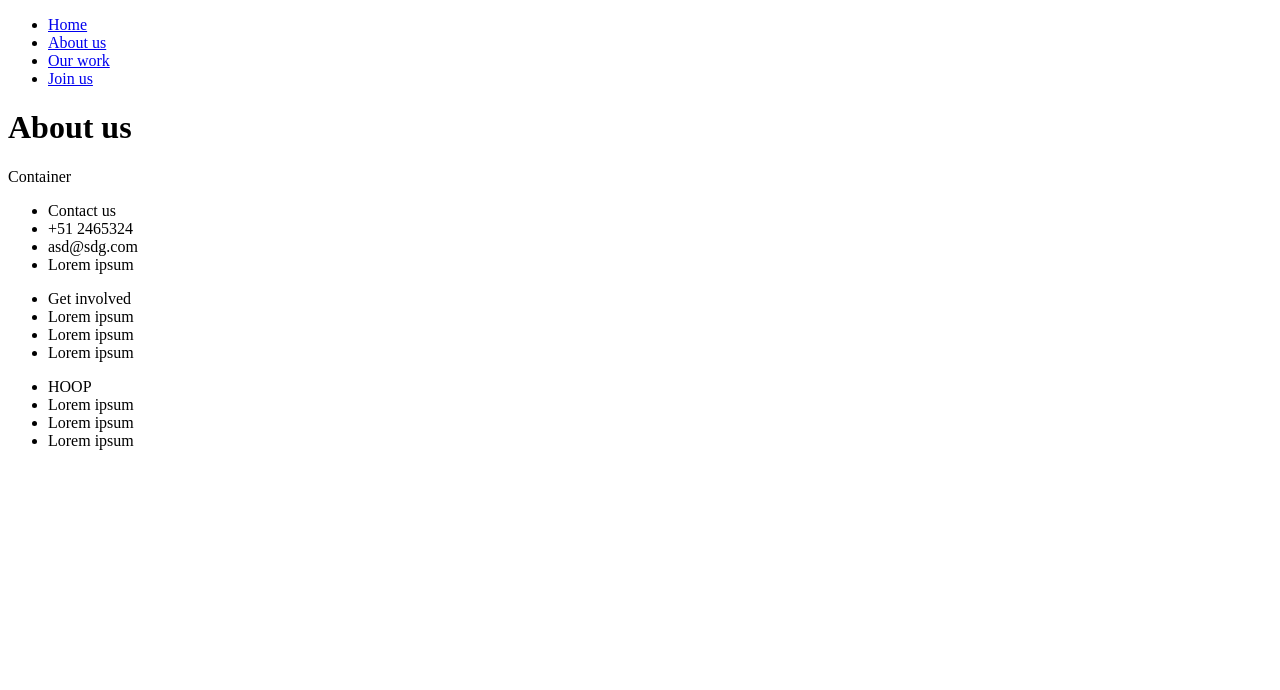
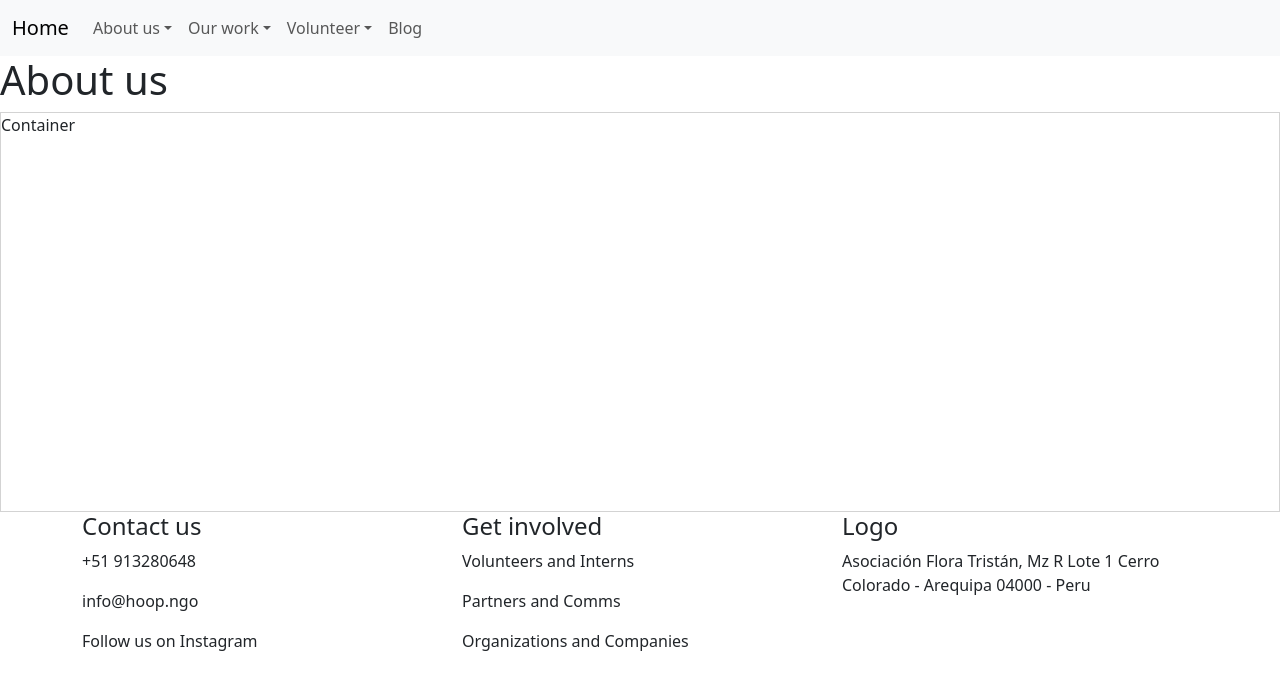
Before and after one commit to fsimizu/hoop_front, a React (Vite) app: page /about-us in a window 1280 px wide. Shown: the top 690 px of the page. Built offline with nearby package versions, Linux system fonts and the light colour scheme.

Commit message:
changes in the header and footer

```diff
--- a/index.html
+++ b/index.html
@@ -4,10 +4,12 @@
     <meta charset="UTF-8" />
     <link rel="icon" type="image/svg+xml" href="/vite.svg" />
     <meta name="viewport" content="width=device-width, initial-scale=1.0" />
-    <title>Vite + React</title>
+    <title>HOOP Perú</title>
+    <link href="https://cdn.jsdelivr.net/npm/bootstrap@5.3.0/dist/css/bootstrap.min.css" rel="stylesheet" integrity="sha384-9ndCyUaIbzAi2FUVXJi0CjmCapSmO7SnpJef0486qhLnuZ2cdeRhO02iuK6FUUVM" crossorigin="anonymous">
   </head>
   <body>
     <div id="root"></div>
+    <script src="https://cdn.jsdelivr.net/npm/bootstrap@5.3.0/dist/js/bootstrap.bundle.min.js" integrity="sha384-geWF76RCwLtnZ8qwWowPQNguL3RmwHVBC9FhGdlKrxdiJJigb/j/68SIy3Te4Bkz" crossorigin="anonymous"></script>
     <script type="module" src="/src/main.jsx"></script>
   </body>
 </html>
--- a/src/components/Container/container.css
+++ b/src/components/Container/container.css
@@ -0,0 +1,4 @@
+.containter {
+    height: 50vh;
+    border: 1px solid lightgray
+}
--- a/src/components/Container/index.jsx
+++ b/src/components/Container/index.jsx
@@ -4,6 +4,6 @@ import './container.css';
 export function Container() {
     return (
         <nav>
-            <div>Container</div>
+            <div class="containter">Container</div>
         </nav>
 )}
--- a/src/components/Footer/index.jsx
+++ b/src/components/Footer/index.jsx
@@ -3,30 +3,24 @@ import './footer.css';
 
 export function Footer() {
     return (
-        <nav>
-            <div>
-                <ul>
-                    <li>Contact us</li>
-                    <li>+51 2465324</li>
-                    <li>asd@sdg.com</li>
-                    <li>Lorem ipsum</li>
-                </ul>
+        <div class="container text-left">
+            <div class="row">
+                <div class="col-12 col-lg-4">
+                    <h4>Contact us</h4>
+                    <p>+51 913280648</p>
+                    <p>info@hoop.ngo</p>
+                    <p>Follow us on Instagram</p>
+                </div>
+                <div class="col-12 col-lg-4">
+                    <h4>Get involved</h4>
+                    <p>Volunteers and Interns</p>
+                    <p>Partners and Comms</p>
+                    <p>Organizations and Companies</p>
+                </div>
+                <div class="col-12 col-lg-4">
+                    <h4>Logo</h4>
+                    <p>Asociación Flora Tristán, Mz R Lote 1 Cerro Colorado - Arequipa 04000 - Peru</p>
+                </div>
             </div>
-            <div>
-                <ul>
-                    <li>Get involved</li>
-                    <li>Lorem ipsum</li>
-                    <li>Lorem ipsum</li>
-                    <li>Lorem ipsum</li>
-                </ul>
-            </div>
-            <div>
-                <ul>
-                    <li>HOOP</li>
-                    <li>Lorem ipsum</li>
-                    <li>Lorem ipsum</li>
-                    <li>Lorem ipsum</li>
-                </ul>
-            </div>
-        </nav>
+        </div>
 )}
--- a/src/components/Navbar/index.jsx
+++ b/src/components/Navbar/index.jsx
@@ -3,12 +3,45 @@ import './navbar.css';
 
 export function Navbar() {
     return (
-        <nav>
-            <ul>
-                <li><a href="./">Home</a></li>
-                <li><a href="./about-us">About us</a></li>
-                <li><a href="./our-work">Our work</a></li>
-                <li><a href="./join-us">Join us</a></li>
-            </ul>
+        <nav class="navbar navbar-expand-lg bg-body-tertiary">
+            <div class="container-fluid">
+                <a class="navbar-brand" href="./">Home</a>
+                <button class="navbar-toggler" type="button" data-bs-toggle="collapse" data-bs-target="#navbarNavDropdown" aria-controls="navbarNavDropdown" aria-expanded="false" aria-label="Toggle navigation">
+                    <span class="navbar-toggler-icon"></span>
+                </button>
+                <div class="collapse navbar-collapse" id="navbarNavDropdown">
+                    <ul class="navbar-nav">
+                        <li class="nav-item dropdown">
+                            <a class="nav-link dropdown-toggle" href="#" role="button" data-bs-toggle="dropdown" aria-expanded="false">About us</a>
+                            <ul class="dropdown-menu">
+                                <li><a class="dropdown-item" href="./about-us">About us</a></li>
+                                <li><a class="dropdown-item" href="./about-us">About us</a></li>
+                                <li><a class="dropdown-item" href="./about-us">About us</a></li>
+                            </ul>
+                        </li>
+
+                        <li class="nav-item dropdown">
+                            <a class="nav-link dropdown-toggle" href="#" role="button" data-bs-toggle="dropdown" aria-expanded="false">Our work</a>
+                            <ul class="dropdown-menu">
+                                <li><a class="dropdown-item" href="./our-work">Our work</a></li>
+                                <li><a class="dropdown-item" href="./our-work">Our work</a></li>
+                                <li><a class="dropdown-item" href="./our-work">Our work</a></li>
+                            </ul>
+                        </li>
+
+                        <li class="nav-item dropdown">
+                            <a class="nav-link dropdown-toggle" href="#" role="button" data-bs-toggle="dropdown" aria-expanded="false">Volunteer</a>
+                            <ul class="dropdown-menu">
+                                <li><a class="dropdown-item" href="./volunteer">Join us</a></li>
+                                <li><a class="dropdown-item" href="./volunteer">Donate</a></li>
+                                <li><a class="dropdown-item" href="./volunteer">Something else here</a></li>
+                            </ul>
+                        </li>
+                        <li class="nav-item">
+                            <a class="nav-link" href="./blog">Blog</a>
+                        </li>
+                    </ul>
+                </div>
+            </div>
         </nav>
 )}
--- a/src/index.css
+++ b/src/index.css
@@ -0,0 +1,4 @@
+* {
+    margin:0;
+    padding:0;
+}
--- a/src/main.jsx
+++ b/src/main.jsx
@@ -3,7 +3,7 @@ import ReactDOM from 'react-dom/client';
 import { createBrowserRouter, RouterProvider } from 'react-router-dom';
 import './index.css';
 import { AboutUs } from './routes/aboutUs.jsx';
-import { JoinUs } from './routes/joinUs.jsx';
+import { Volunteer } from './routes/volunteer.jsx';
 import { OurWork } from './routes/ourWork.jsx';
 import { Root } from './routes/root.jsx';
 
@@ -22,8 +22,8 @@ const router = createBrowserRouter([
     element: <OurWork />
   },
   {
-    path: "/join-us",
-    element: <JoinUs />
+    path: "/volunteer",
+    element: <Volunteer />
   }
 ])
 
--- a/src/routes/aboutUs.jsx
+++ b/src/routes/aboutUs.jsx
@@ -1,7 +1,7 @@
 import React from "react";
 import { Container } from "../components/Container";
 import { Footer } from "../components/Footer";
-import { Navbar } from "../components/navbar";
+import { Navbar } from "../components/Navbar";
 
 
 export function AboutUs() {
--- a/src/routes/ourWork.jsx
+++ b/src/routes/ourWork.jsx
@@ -1,7 +1,7 @@
 import React from "react";
 import { Container } from "../components/Container";
 import { Footer } from "../components/Footer";
-import { Navbar } from "../components/navbar";
+import { Navbar } from "../components/Navbar";
 
 export function OurWork() {
 
--- a/src/routes/root.jsx
+++ b/src/routes/root.jsx
@@ -1,7 +1,7 @@
 import React from "react";
 import { Container } from "../components/Container";
 import { Footer } from "../components/Footer";
-import { Navbar } from "../components/navbar";
+import { Navbar } from "../components/Navbar";
 
 
 export function Root() {
--- a/src/routes/joinUs.jsx
+++ b/src/routes/volunteer.jsx
@@ -1,14 +1,14 @@
 import React from "react";
 import { Container } from "../components/Container";
 import { Footer } from "../components/Footer";
-import { Navbar } from "../components/navbar";
+import { Navbar } from "../components/Navbar";
 
-export function JoinUs() {
+export function Volunteer() {
 
   return (
     <div>
       <Navbar />
-      <h1>Join us</h1>
+      <h1>Volunteer</h1>
       <Container />
       <Footer />
     </div>
```
